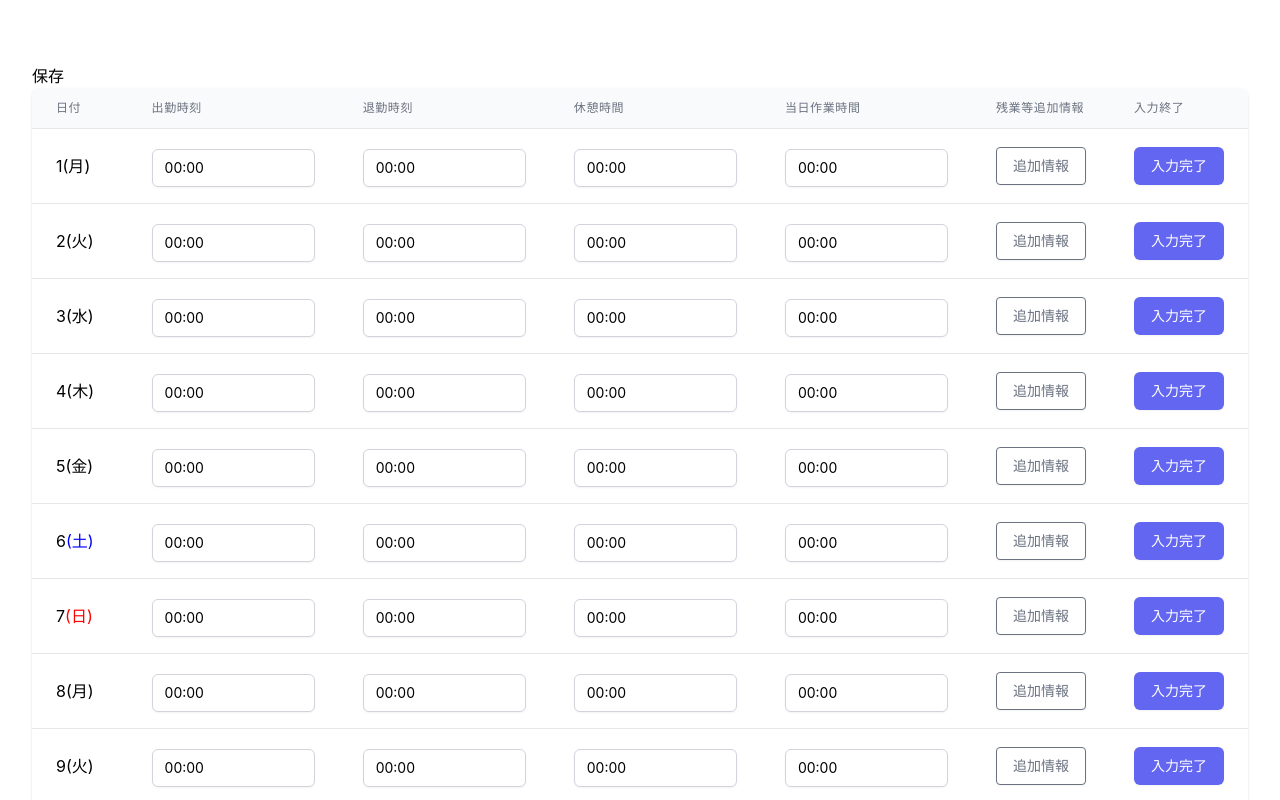
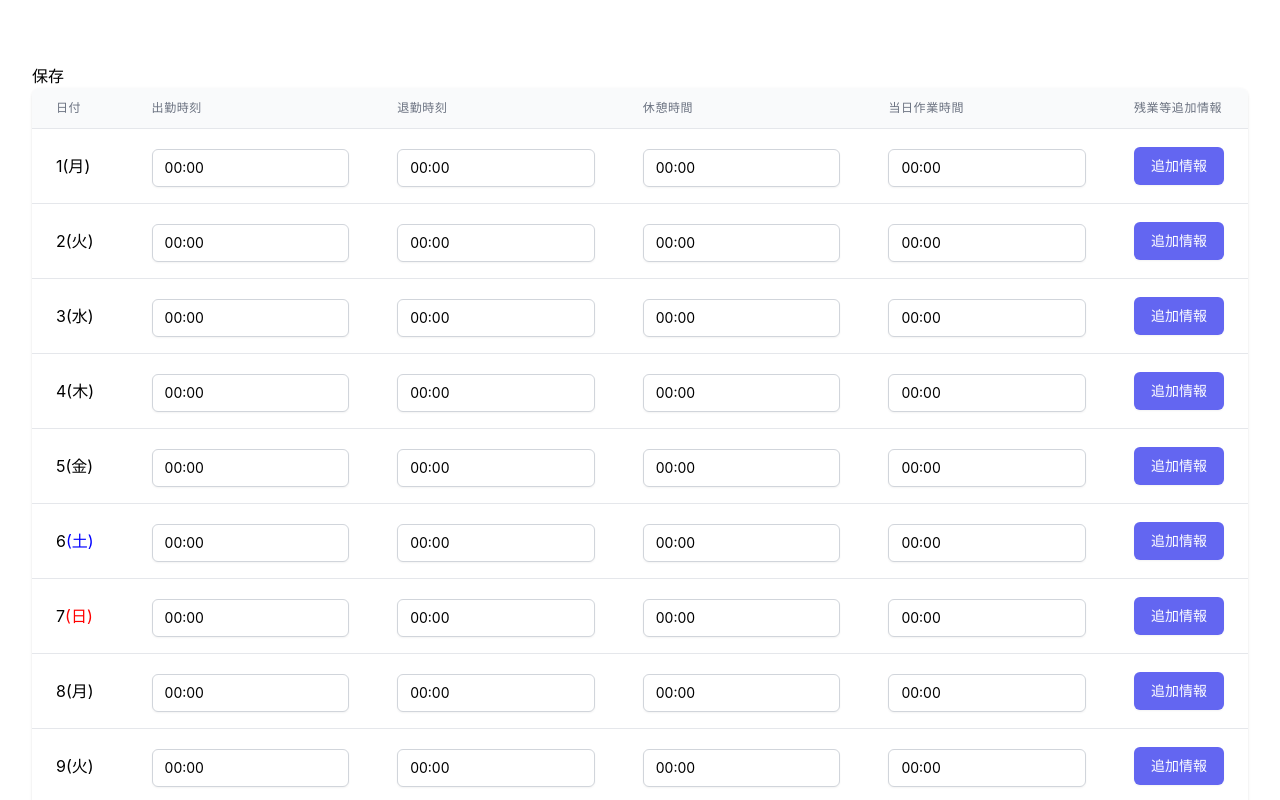
Before and after one commit to wasipo/attdn, a Next.js app in the folder packages/frontend/: page / in a window 1280 px wide. Shown: the top 800 px of the page. Built offline with nearby package versions, Linux system fonts and the light colour scheme.

Commit message:
全件保存にしたいので、行ごとに保存はしないことにする。

```diff
--- a/packages/frontend/layouts/WorkScheduleLayout.tsx
+++ b/packages/frontend/layouts/WorkScheduleLayout.tsx
@@ -106,9 +106,6 @@
                                     <th scope="col" className="px-6 py-3 text-left text-xs font-medium text-gray-500 uppercase tracking-wider">
                                         残業等追加情報
                                     </th>
-                                    <th scope="col" className="px-6 py-3 text-left text-xs font-medium text-gray-500 uppercase tracking-wider">
-                                        入力終了
-                                    </th>
                                 </tr>
                                 </thead>
                                 <tbody className="bg-white divide-y divide-gray-200">
--- a/packages/frontend/parts/AttendanceFunction.tsx
+++ b/packages/frontend/parts/AttendanceFunction.tsx
@@ -16,7 +16,7 @@
     )
 
     return (
-        <button type="button" onClick={kickAction} className='inline-flex shadow-sm text-sm justify-center px-4 py-2 rounded font-medium bg-white text-gray-500 focus:outline-white border border-gray-500 hover:bg-gray-300'>追加情報</button>
+        <button type="button" onClick={kickAction} className='inline-flex justify-center py-2 px-4 border border-transparent shadow-sm text-sm font-medium rounded-md text-white bg-indigo-500 hover:bg-indigo-300 focus:outline-none focus:ring-2 focus:ring-offset-2 focus:ring-indigo-500'>追加情報</button>
     );
 }
 
--- a/packages/frontend/parts/WorkSchedule.tsx
+++ b/packages/frontend/parts/WorkSchedule.tsx
@@ -104,7 +104,6 @@
                             <td key={KeyName.rest+i} className="px-6 py-4 whitespace-nowrap"><RestTime register={register} key={'re'+i} rowNumber={i} inputName={name[2]} /></td>
                             <td key={KeyName.result+i} className="px-6 py-4 whitespace-nowrap"><ResultTodayAttendance register={register} key={'res'+i} rowNumber={i} inputName={name[3]} workTime={getWorkTime(field.startDate,field.endDate,field.restTime)} /></td>
                             <td key={KeyName.addFc+i} className="px-6 py-4 whitespace-nowrap"><AddFunction key={'ad'+i} modalControl={modalControl} getClickRow={getClickRow} rowNumber={i} /></td>
-                            <td key={KeyName.complete+i} className="px-6 py-4 whitespace-nowrap"><CompleteButton key={'co'+i} useWatch={useWatch} control={control} rowNumber={i} formName={name} /></td>
                         </tr>
                     );
                 })
```
